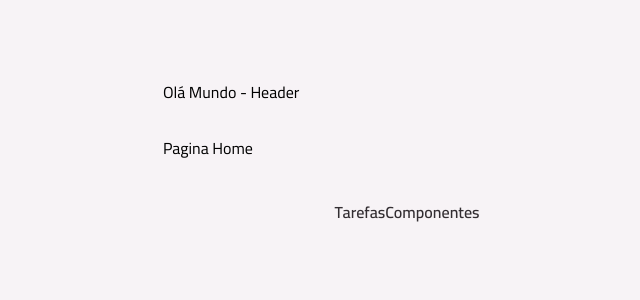
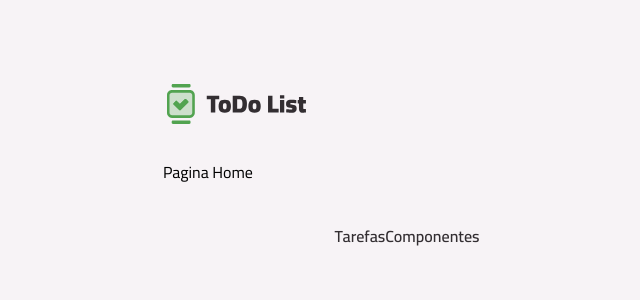
Before and after one commit to ThiagoSCarv/todo-list, a React (Vite) app: page / in a window 1280 px wide. Shown: the top 300 px of the page, without its empty margins (233-873 px from the left). Built offline with nearby package versions, Linux system fonts and the light colour scheme.

Commit message:
feat: layout basico da pagina

```diff
--- /dev/null
+++ b/src/coreComponents/footer.tsx
@@ -0,0 +1,21 @@
+import { NavLink } from "react-router";
+import { Text } from "../components/text";
+
+export default function Footer() {
+	return (
+		<footer className="my-5 md:my-10">
+			<nav className="flex items-center justify-center">
+				<NavLink to="/">
+					<Text variant="body-md-semibold" className="text-gray-300">
+						Tarefas
+					</Text>
+				</NavLink>
+				<NavLink to="/components">
+					<Text variant="body-md-semibold" className="text-gray-300">
+						Componentes
+					</Text>
+				</NavLink>
+			</nav>
+		</footer>
+	);
+}
--- /dev/null
+++ b/src/coreComponents/header.tsx
@@ -0,0 +1,10 @@
+import Container from "../components/container";
+import Logo from "../assets/images/Logo.svg?react";
+
+export default function Header() {
+	return (
+		<Container as="header" className="mt-3 md:mt-20">
+			<Logo className="h-9 md:h-12" />
+		</Container>
+	);
+}
--- /dev/null
+++ b/src/coreComponents/mainContent.tsx
@@ -0,0 +1,16 @@
+import { cx } from "class-variance-authority";
+import React from "react";
+
+interface MainContentProps extends React.ComponentProps<"main"> {}
+
+export default function MainContent({
+	children,
+	className,
+	...props
+}: MainContentProps) {
+	return (
+		<main className={cx("mt-4 md:mt-8", className)} {...props}>
+			{children}
+		</main>
+	);
+}
--- a/src/pages/layoutMain.tsx
+++ b/src/pages/layoutMain.tsx
@@ -1,32 +1,17 @@
-import { NavLink, Outlet } from "react-router";
-import Container from "../components/container";
-import { Text } from "../components/text";
+import { Outlet } from "react-router";
+import Header from "../coreComponents/header";
+import MainContent from "../coreComponents/mainContent";
+import Footer from "../coreComponents/footer";
 
 export default function LayoutMain() {
 	return (
 		<>
-			<Container as="header" className="mt-3 md:mt-20 ">
-				Olá Mundo - Header
-			</Container>
+			<Header />
 
-			<main className="mt-4 md:mt-8">
+			<MainContent className="mt-4 md:mt-8">
 				<Outlet />
-			</main>
-
-			<footer className="my-5 md:my-10">
-				<nav className="flex items-center justify-center">
-					<NavLink to="/">
-						<Text variant="body-md-semibold" className="text-gray-300">
-							Tarefas
-						</Text>
-					</NavLink>
-					<NavLink to="/components">
-						<Text variant="body-md-semibold" className="text-gray-300">
-							Componentes
-						</Text>
-					</NavLink>
-				</nav>
-			</footer>
+			</MainContent>
+			<Footer />
 		</>
 	);
 }
```
